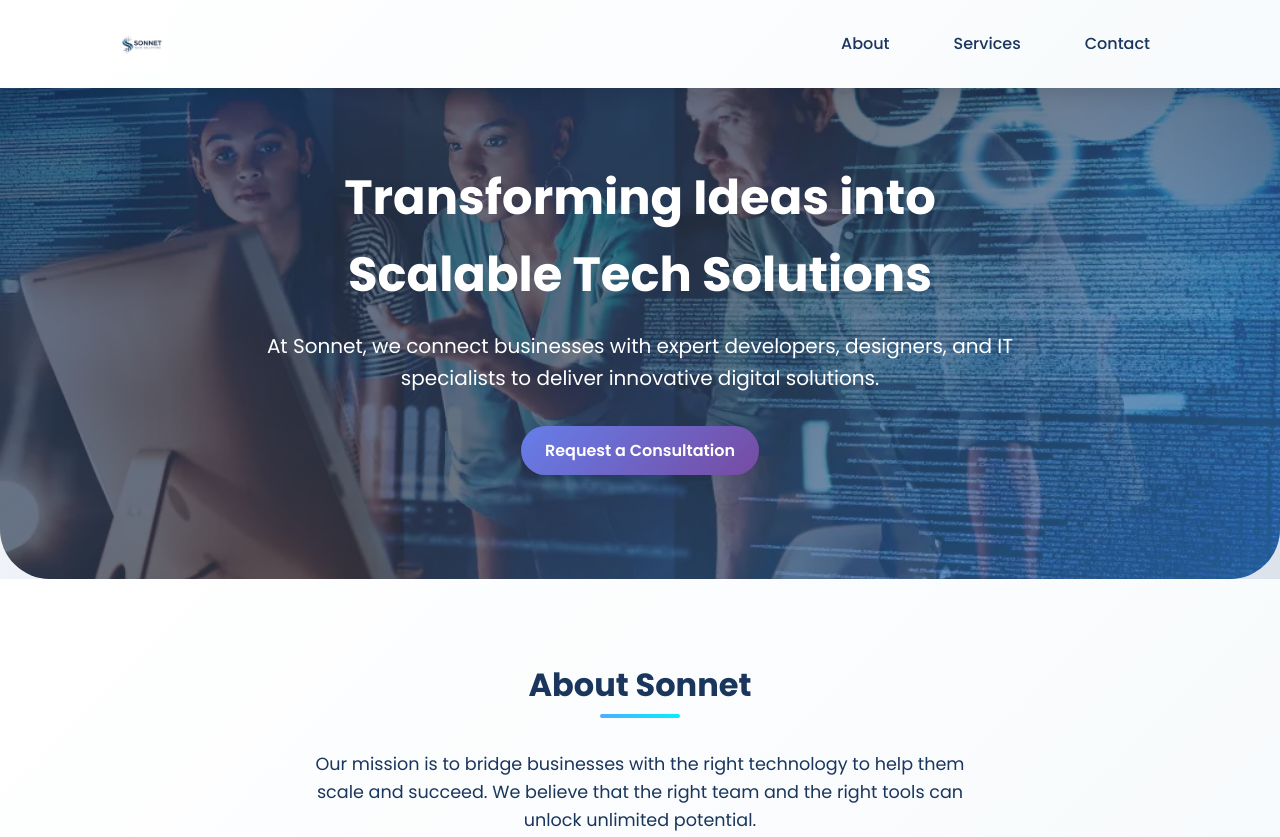
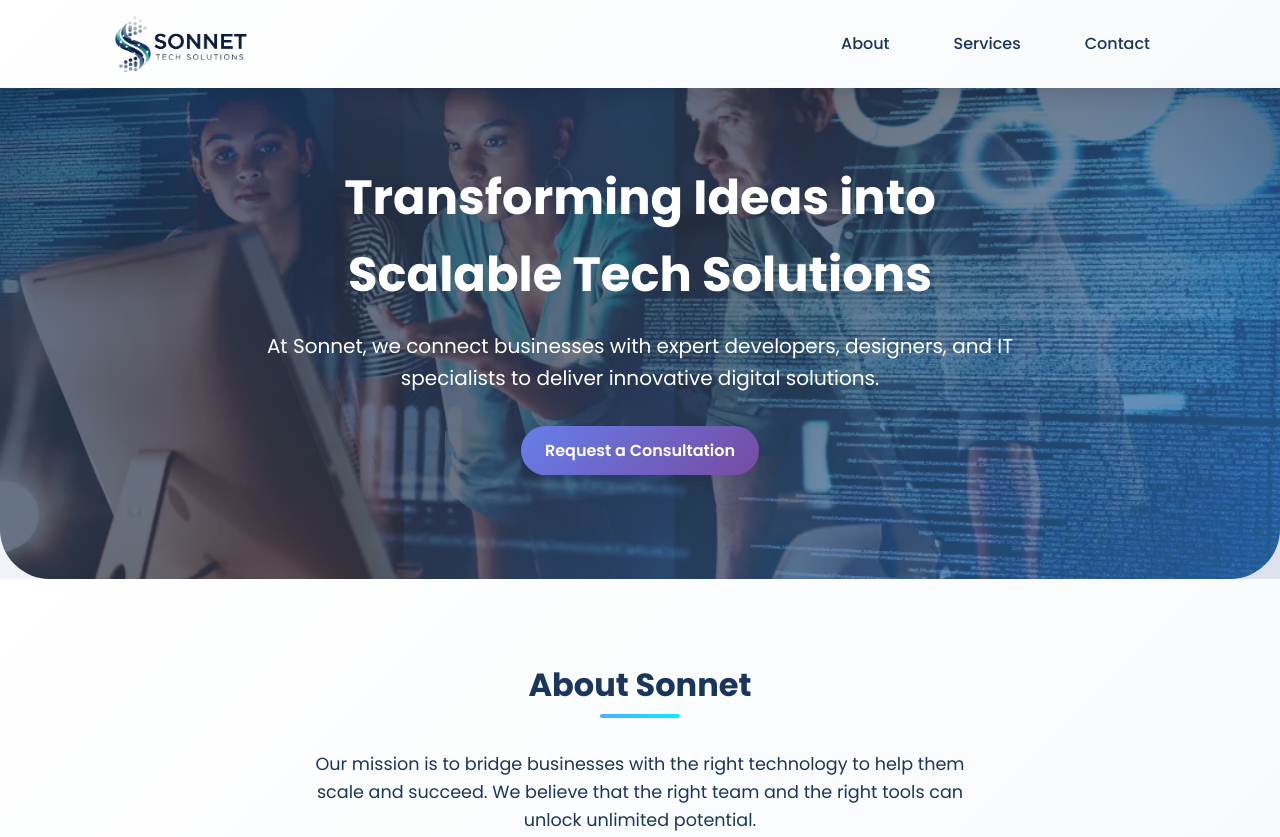
Before and after one commit to sonnetechgh-lang/Sonnet, a plain HTML site: page index.html in a window 1280 px wide. Shown: the top 837 px of the page. Drawn offline with Linux system fonts and the light colour scheme.

Commit message:
Update index.html

```diff
--- a/index.html
+++ b/index.html
@@ -17,7 +17,7 @@
     <header class="header">
         <div class="container nav-container">
             <a href="#" class="logo">
-                <img src="Images/Sonnet.png" alt="Sonnet Logo" class="logo-img">
+                <img src="Images/logo.png" alt="Sonnet Logo" class="logo-img">
             </a>
             <button class="mobile-menu-toggle" aria-label="Toggle mobile menu">
                 <span class="hamburger"></span>
```
